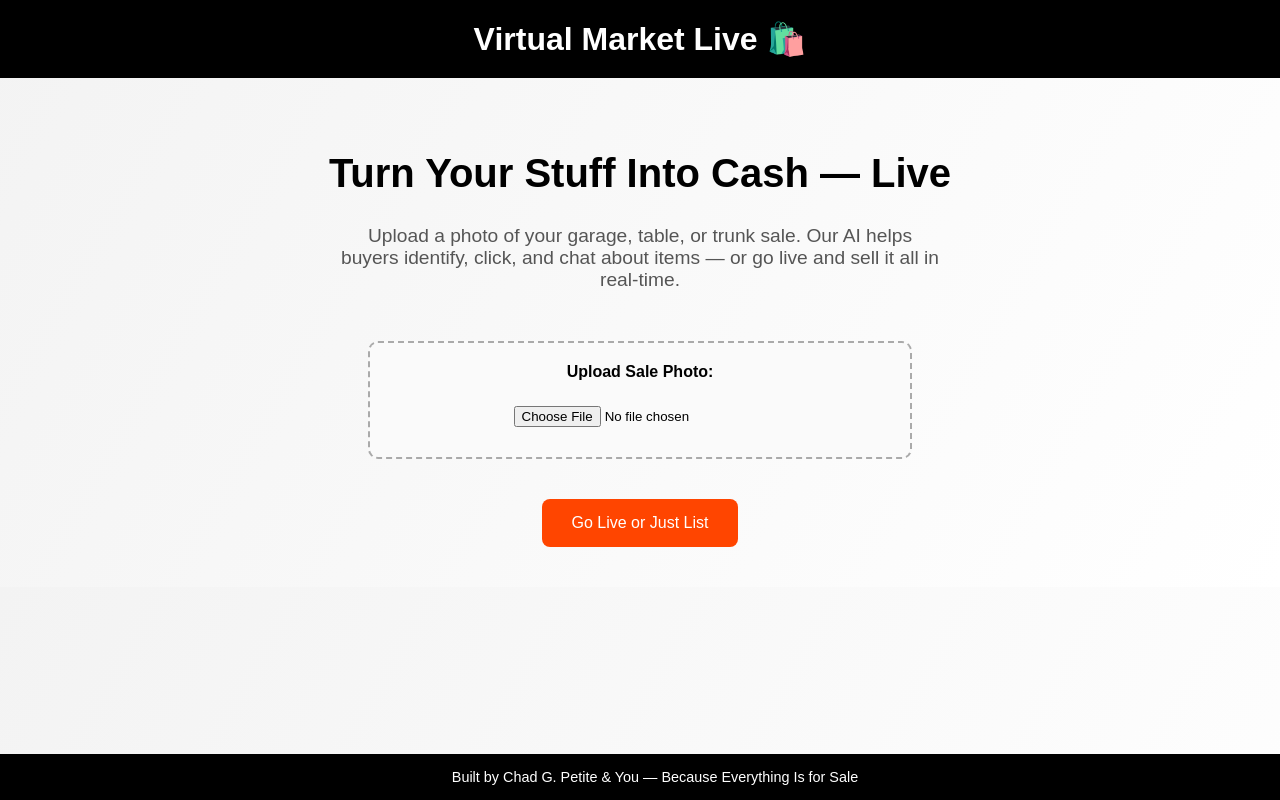
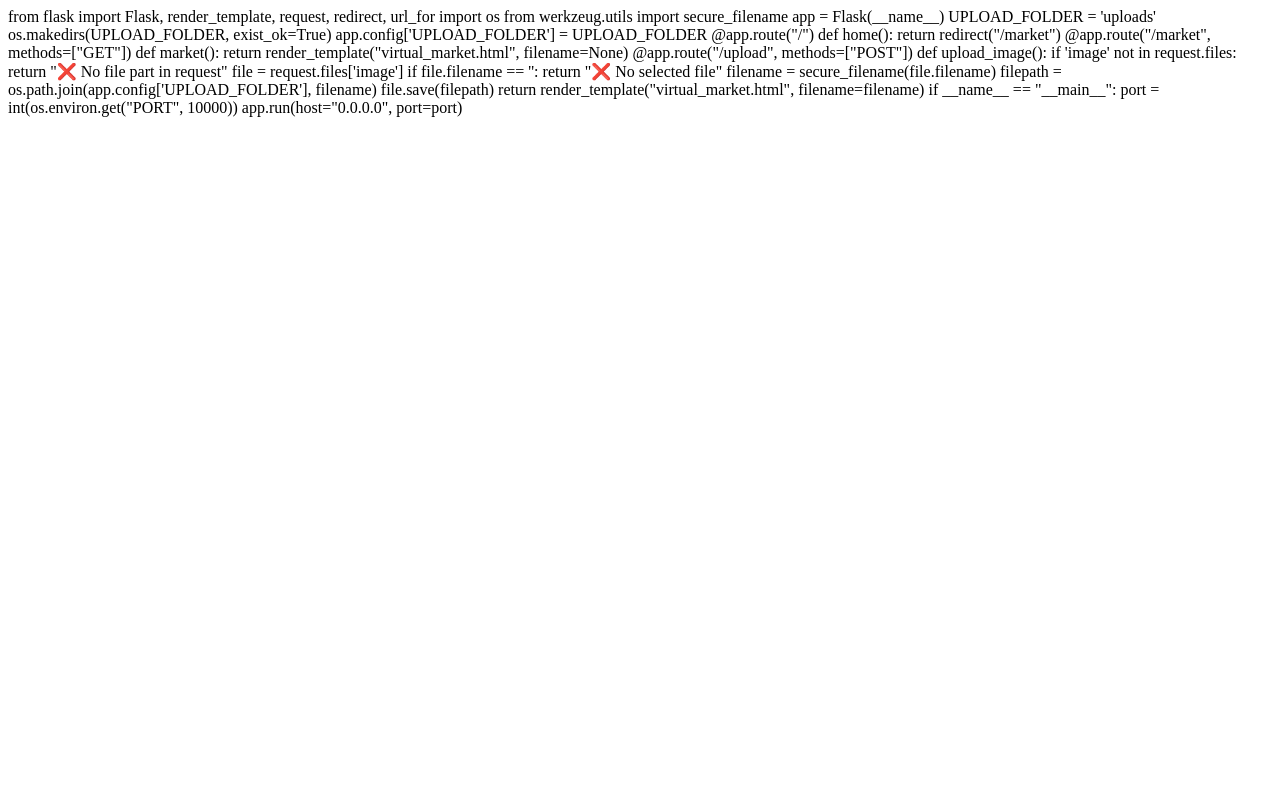
Before and after one commit to CODEREaDer24/Garyage-, a Flask app: page /market in a window 1280 px wide. Run offline with Flask 3, Linux system fonts and the light colour scheme.

Commit message:
Update virtual_market.html

```diff
--- a/templates/virtual_market.html
+++ b/templates/virtual_market.html
@@ -1,99 +1,35 @@
-<!DOCTYPE html>
-<html lang="en">
-<head>
-  <meta charset="UTF-8">
-  <title>Virtual Market - Sell Your Stuff Live</title>
-  <style>
-    body {
-      font-family: Arial, sans-serif;
-      background: linear-gradient(120deg, #f3f3f3, #ffffff);
-      margin: 0;
-      padding: 0;
-    }
-    header {
-      background: #000;
-      color: #fff;
-      padding: 20px;
-      text-align: center;
-      font-size: 2em;
-      font-weight: bold;
-    }
-    .hero {
-      display: flex;
-      flex-direction: column;
-      align-items: center;
-      padding: 40px;
-    }
-    .hero h1 {
-      font-size: 2.5em;
-      margin-bottom: 10px;
-    }
-    .hero p {
-      font-size: 1.2em;
-      color: #555;
-      max-width: 600px;
-      text-align: center;
-    }
-    .upload-box {
-      margin-top: 30px;
-      padding: 20px;
-      border: 2px dashed #aaa;
-      background: #fafafa;
-      text-align: center;
-      width: 60%;
-      max-width: 500px;
-      border-radius: 10px;
-    }
-    .upload-box input[type="file"] {
-      padding: 10px;
-      margin-top: 15px;
-    }
-    .cta {
-      margin-top: 40px;
-      text-align: center;
-    }
-    .cta button {
-      background: #ff4500;
-      color: #fff;
-      padding: 15px 30px;
-      font-size: 1em;
-      border: none;
-      border-radius: 8px;
-      cursor: pointer;
-      transition: background 0.3s;
-    }
-    .cta button:hover {
-      background: #e03e00;
-    }
-    footer {
-      background: #000;
-      color: #fff;
-      text-align: center;
-      padding: 15px;
-      font-size: 0.9em;
-      position: fixed;
-      width: 100%;
-      bottom: 0;
-    }
-  </style>
-</head>
-<body>
-  <header>
-    Virtual Market Live 🛍️
-  </header>
-  <section class="hero">
-    <h1>Turn Your Stuff Into Cash — Live</h1>
-    <p>Upload a photo of your garage, table, or trunk sale. Our AI helps buyers identify, click, and chat about items — or go live and sell it all in real-time.</p>
-    <div class="upload-box">
-      <strong>Upload Sale Photo:</strong><br>
-      <input type="file" accept="image/*">
-    </div>
-    <div class="cta">
-      <button onclick="alert('Feature coming soon!')">Go Live or Just List</button>
-    </div>
-  </section>
-  <footer>
-    Built by Chad G. Petite & You — Because Everything Is for Sale
-  </footer>
-</body>
-</html>
+from flask import Flask, render_template, request, redirect, url_for
+import os
+from werkzeug.utils import secure_filename
+
+app = Flask(__name__)
+UPLOAD_FOLDER = 'uploads'
+os.makedirs(UPLOAD_FOLDER, exist_ok=True)
+app.config['UPLOAD_FOLDER'] = UPLOAD_FOLDER
+
+@app.route("/")
+def home():
+    return redirect("/market")
+
+@app.route("/market", methods=["GET"])
+def market():
+    return render_template("virtual_market.html", filename=None)
+
+@app.route("/upload", methods=["POST"])
+def upload_image():
+    if 'image' not in request.files:
+        return "❌ No file part in request"
+
+    file = request.files['image']
+    if file.filename == '':
+        return "❌ No selected file"
+
+    filename = secure_filename(file.filename)
+    filepath = os.path.join(app.config['UPLOAD_FOLDER'], filename)
+    file.save(filepath)
+
+    return render_template("virtual_market.html", filename=filename)
+
+if __name__ == "__main__":
+    port = int(os.environ.get("PORT", 10000))
+    app.run(host="0.0.0.0", port=port)
```
